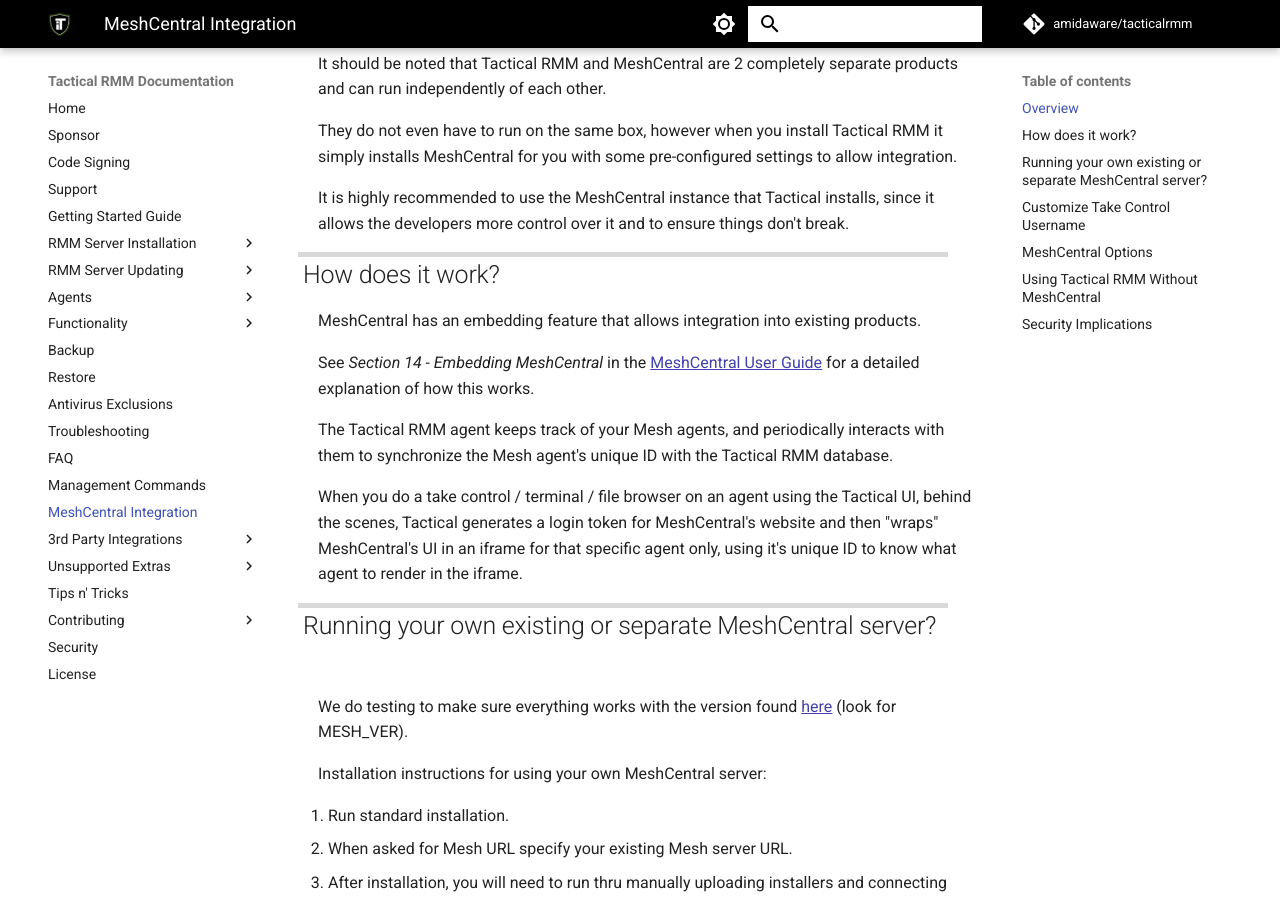
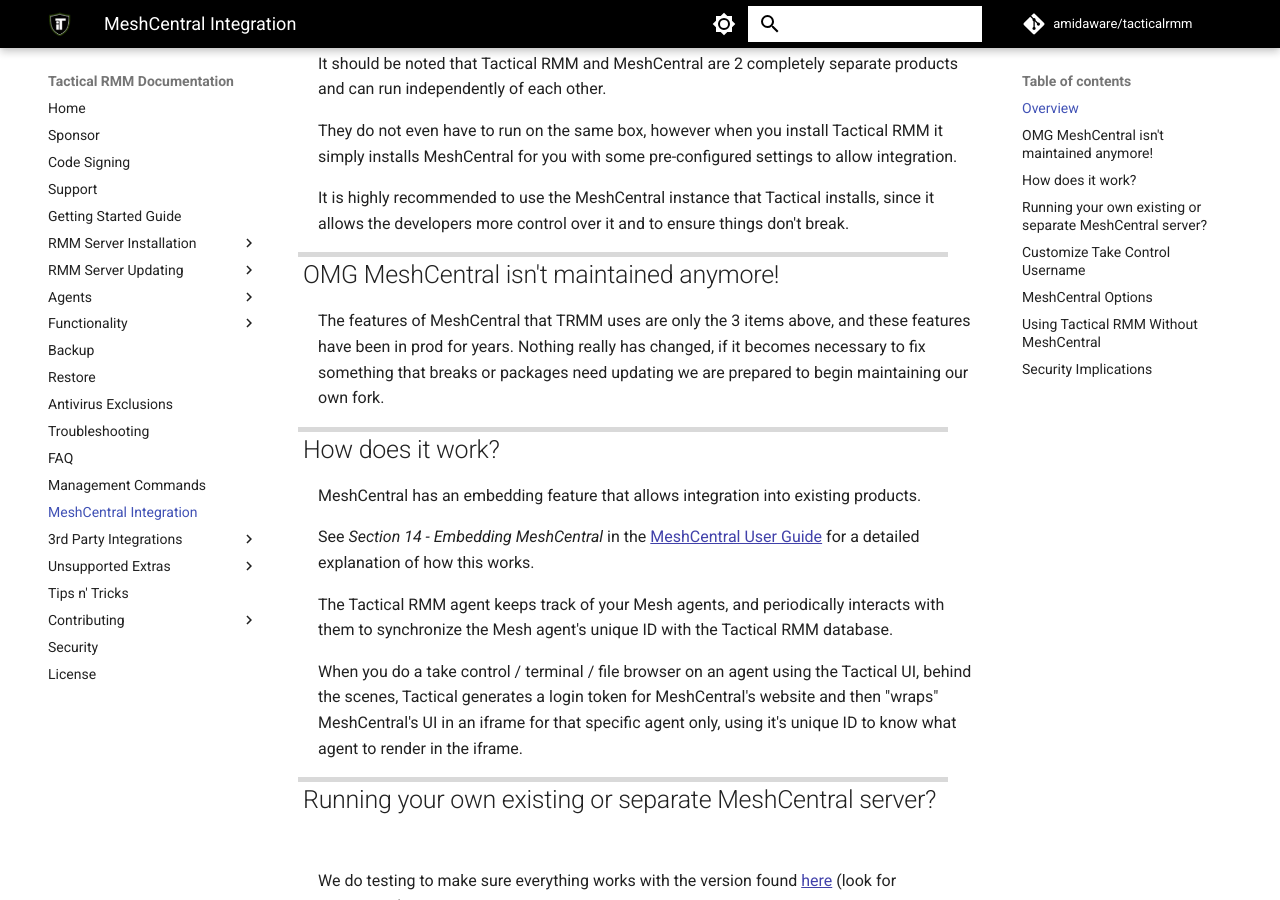
Before and after one commit to amidaware/trmm-docs, an MkDocs documentation site: the page built from docs/mesh_integration.md, in a window 1280 px wide and 900 px high, scrolled down 530 px. Built offline with MkDocs 1.6.1 and Material for MkDocs 9.7.7, drawn with Linux system fonts in a browser that asks for light colours; comment, search, counter and statistics services are not loaded.

Commit message:
Adding MeshCentral notes about active development change

```diff
--- a/docs/mesh_integration.md
+++ b/docs/mesh_integration.md
@@ -19,6 +19,10 @@
 They do not even have to run on the same box, however when you install Tactical RMM it simply installs MeshCentral for you with some pre-configured settings to allow integration.
 
 It is highly recommended to use the MeshCentral instance that Tactical installs, since it allows the developers more control over it and to ensure things don't break.
+
+## OMG MeshCentral isn't maintained anymore!
+
+ The features of MeshCentral that TRMM uses are only the 3 items above, and these features have been in prod for years. Nothing really has changed, if it becomes necessary to fix something that breaks or packages need updating we are prepared to begin maintaining our own fork.
 
 ## How does it work?
 
```
